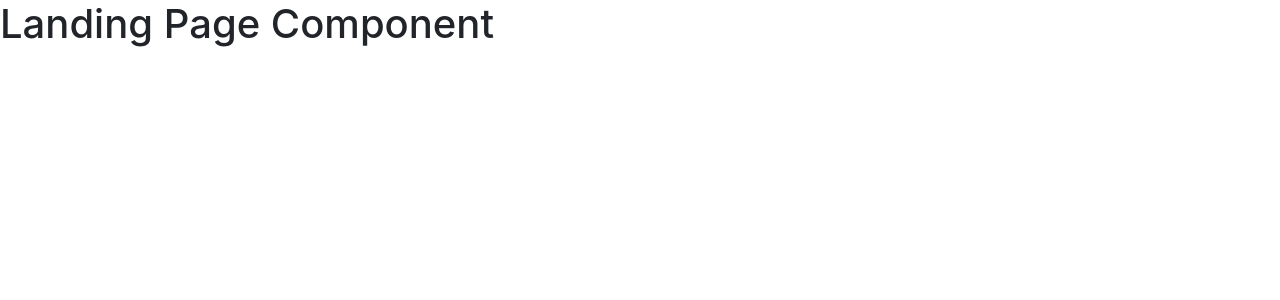
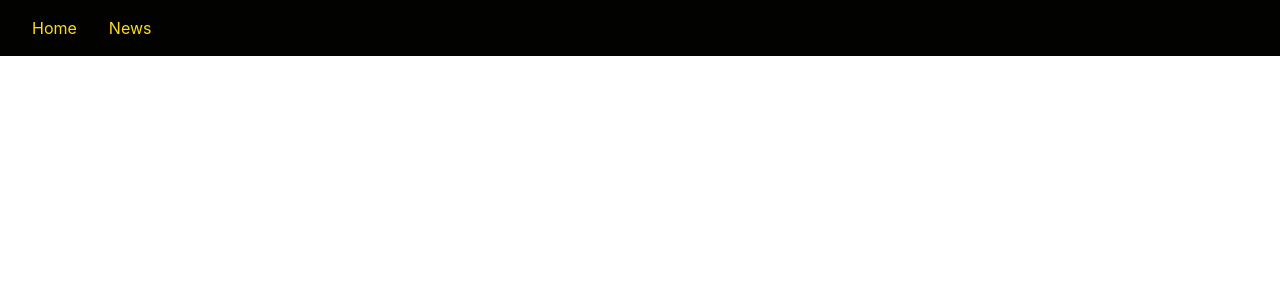
Before and after one commit to Codubee/TranslateNewsTTH10-11, a React (Create React App) app in the folder frontend/: page / in a window 1280 px wide. Shown: the top 300 px of the page. Built offline with nearby package versions, Linux system fonts and the light colour scheme.

Commit message:
TTH6 - Create a navbar component

```diff
--- a/frontend/src/App.css
+++ b/frontend/src/App.css
@@ -0,0 +1,6 @@
+.color-nav{
+    background-color: #020301;
+}
+.nav-link{
+    color:#FFDB15;
+}
--- a/frontend/src/App.js
+++ b/frontend/src/App.js
@@ -1,8 +1,10 @@
 import './App.css';
 import LandingPage from './views/LandingPage'
+import News from './views/News'
+import MyNavBar from './components/Navbar'
 function App() {
   return (
-    <LandingPage/>
+    <MyNavBar/>
   );
 }
 
--- /dev/null
+++ b/frontend/src/views/News.js
@@ -0,0 +1,12 @@
+import React from 'react';
+
+function News(){
+    return(
+        <div>
+            {/* Insert your created components here */}
+            <h1>News Page Component</h1>
+        </div>
+    )
+}
+
+export default News;
```
